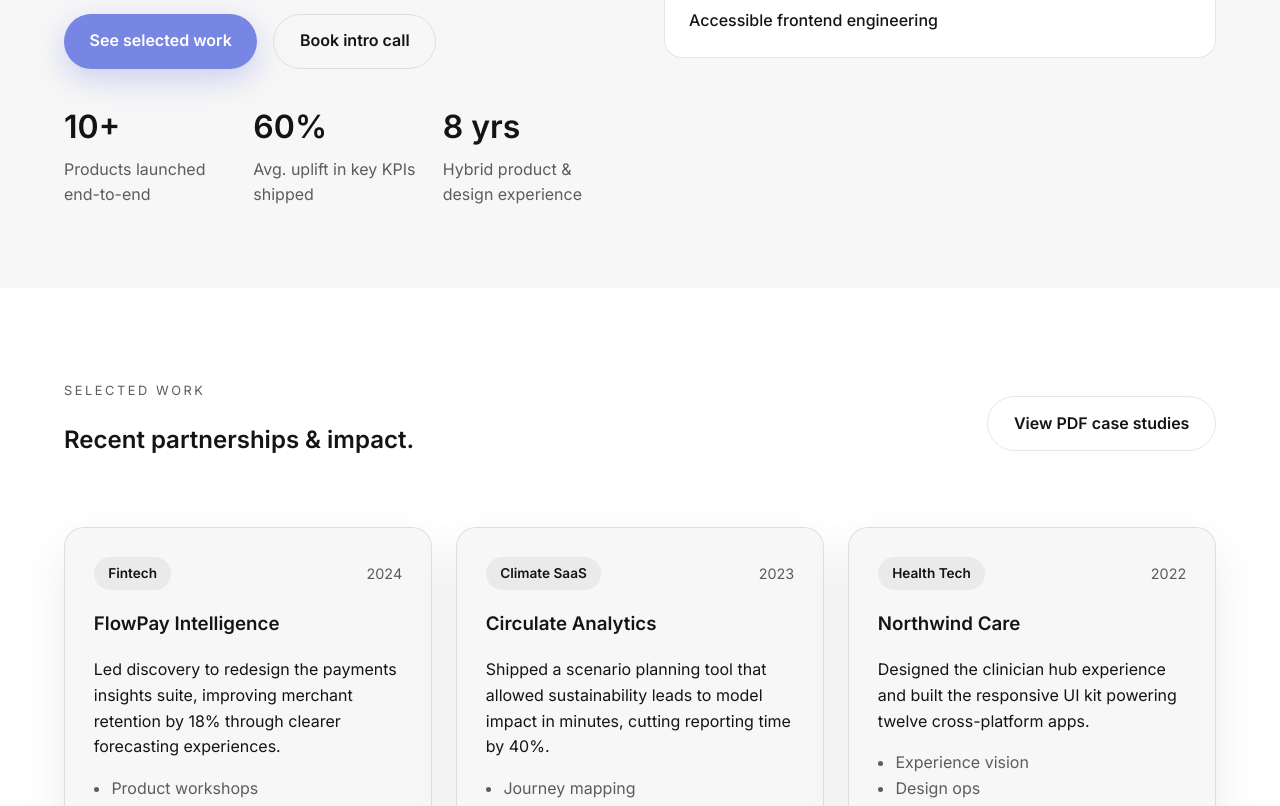
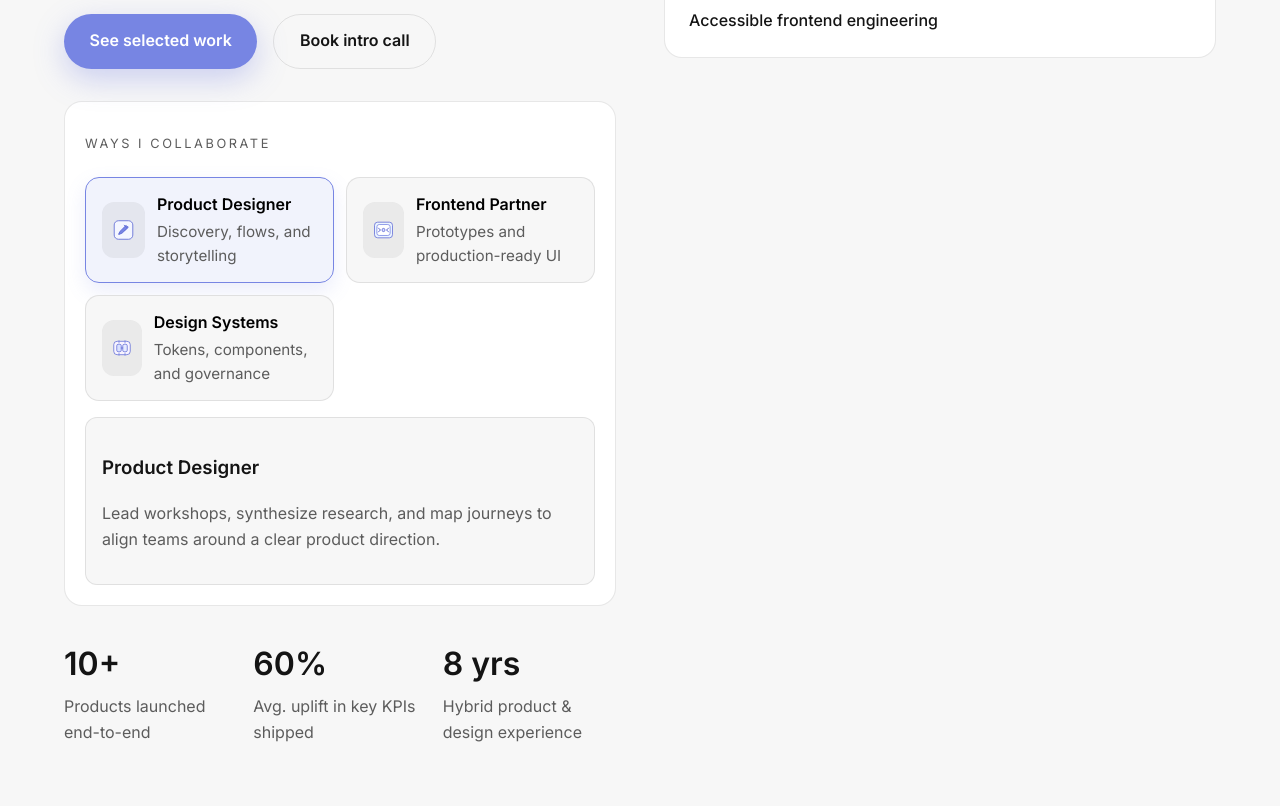
Before and after one commit to tompat1/cv, a website built with Vite: page index.html in a window 1280 px wide. Shown: the part 579-1385 px from the top of the page. Built offline with nearby package versions, Linux system fonts and the light colour scheme.

Commit message:
Add persona switcher icons in hero

```diff
--- a/index.html
+++ b/index.html
@@ -91,6 +91,11 @@
           <div class="hero__actions">
             <a class="btn btn--primary" href="#work">See selected work</a>
             <a class="btn btn--ghost" href="#contact">Book intro call</a>
+          </div>
+          <div class="persona-switcher" id="personaSwitcher">
+            <p class="eyebrow">Ways I collaborate</p>
+            <div class="persona-switcher__list" role="list"></div>
+            <div class="persona-switcher__summary" aria-live="polite"></div>
           </div>
           <dl class="hero__stats">
             <div>
--- a/src/main.js
+++ b/src/main.js
@@ -1,4 +1,34 @@
 import './styles.css';
+
+const personas = [
+  {
+    slug: 'product-designer',
+    title: 'Product Designer',
+    focus: 'Discovery, flows, and storytelling',
+    summary:
+      'Lead workshops, synthesize research, and map journeys to align teams around a clear product direction.',
+    icon: '/assets/personas/product-designer.svg',
+    iconAlt: 'Icon of a pencil and ruler forming a product design badge',
+  },
+  {
+    slug: 'frontend-partner',
+    title: 'Frontend Partner',
+    focus: 'Prototypes and production-ready UI',
+    summary:
+      'Pair with engineering to validate quickly, refine interaction details, and ship polished experiences.',
+    icon: '/assets/personas/frontend-partner.svg',
+    iconAlt: 'Icon of front-end brackets on a device frame',
+  },
+  {
+    slug: 'design-systems',
+    title: 'Design Systems',
+    focus: 'Tokens, components, and governance',
+    summary:
+      'Scale a cohesive language across squads with durable design tokens, coded components, and documentation.',
+    icon: '/assets/personas/design-systems.svg',
+    iconAlt: 'Icon of paired components inside a UI frame',
+  },
+];
 
 const THEME_KEY = 'tr-theme';
 const getRoot = () => document.documentElement;
@@ -84,6 +114,65 @@ export const initHeroObserver = () => {
   observer.observe(hero);
 };
 
+const renderPersonaSwitcher = () => {
+  const switcher = document.getElementById('personaSwitcher');
+  if (!switcher || personas.length === 0) return;
+
+  const list = switcher.querySelector('.persona-switcher__list');
+  const summary = switcher.querySelector('.persona-switcher__summary');
+  if (!list || !summary) return;
+
+  const setActivePersona = (slug) => {
+    const activePersona = personas.find((persona) => persona.slug === slug) || personas[0];
+    list.querySelectorAll('.persona-card').forEach((card) => {
+      const isActive = card.dataset.slug === activePersona.slug;
+      card.classList.toggle('persona-card--active', isActive);
+      card.setAttribute('aria-pressed', isActive ? 'true' : 'false');
+    });
+
+    summary.innerHTML = `
+      <h3>${activePersona.title}</h3>
+      <p class="muted">${activePersona.summary}</p>
+    `;
+  };
+
+  personas.forEach((persona) => {
+    const button = document.createElement('button');
+    button.className = 'persona-card';
+    button.type = 'button';
+    button.dataset.slug = persona.slug;
+    button.setAttribute('aria-pressed', 'false');
+
+    const iconWrapper = document.createElement('span');
+    iconWrapper.className = 'persona-card__icon';
+
+    const icon = new Image();
+    icon.src = persona.icon;
+    icon.alt = persona.iconAlt;
+    iconWrapper.appendChild(icon);
+
+    const textWrapper = document.createElement('span');
+    textWrapper.className = 'persona-card__body';
+
+    const title = document.createElement('span');
+    title.className = 'persona-card__title';
+    title.textContent = persona.title;
+
+    const focus = document.createElement('span');
+    focus.className = 'persona-card__focus';
+    focus.textContent = persona.focus;
+
+    textWrapper.append(title, focus);
+    button.append(iconWrapper, textWrapper);
+
+    button.addEventListener('click', () => setActivePersona(persona.slug));
+
+    list.appendChild(button);
+  });
+
+  setActivePersona(personas[0].slug);
+};
+
 export const initYear = () => {
   const currentYearEl = document.getElementById('currentYear');
   if (currentYearEl) {
@@ -97,6 +186,7 @@ export const initApp = () => {
   initNavToggle();
   initHeroObserver();
   initYear();
+  renderPersonaSwitcher();
   initThemeToggle();
 };
 
--- a/src/styles.css
+++ b/src/styles.css
@@ -339,6 +339,86 @@ textarea {
   font-weight: 500;
 }
 
+.persona-switcher {
+  display: flex;
+  flex-direction: column;
+  gap: 1rem;
+  padding: 1.25rem;
+  border: 1px solid var(--color-border);
+  border-radius: 18px;
+  background: var(--color-bg-alt);
+  margin-bottom: 2rem;
+}
+
+.persona-switcher__list {
+  display: grid;
+  gap: 0.75rem;
+  grid-template-columns: repeat(auto-fit, minmax(220px, 1fr));
+}
+
+.persona-card {
+  display: flex;
+  gap: 0.75rem;
+  align-items: center;
+  width: 100%;
+  border: 1px solid var(--color-border);
+  border-radius: 14px;
+  padding: 0.85rem 1rem;
+  background: var(--color-bg);
+  cursor: pointer;
+  text-align: left;
+  transition: border 150ms ease, transform 150ms ease, background 150ms ease;
+}
+
+.persona-card:hover {
+  transform: translateY(-1px);
+  border-color: var(--color-primary);
+}
+
+.persona-card--active {
+  background: rgba(119, 133, 227, 0.1);
+  border-color: var(--color-primary);
+  box-shadow: 0 8px 20px rgba(119, 133, 227, 0.15);
+}
+
+.persona-card__icon {
+  display: inline-flex;
+  padding: 0.5rem;
+  border-radius: 12px;
+  background: var(--color-pill);
+}
+
+.persona-card__icon img {
+  width: 40px;
+  height: 40px;
+}
+
+.persona-card__body {
+  display: flex;
+  flex-direction: column;
+  gap: 0.15rem;
+}
+
+.persona-card__title {
+  font-weight: 600;
+}
+
+.persona-card__focus {
+  color: var(--color-muted);
+  font-size: 0.95rem;
+}
+
+.persona-switcher__summary {
+  padding: 1rem;
+  border-radius: 12px;
+  background: rgba(20, 20, 20, 0.03);
+  border: 1px solid var(--color-border);
+}
+
+[data-theme='dark'] .persona-switcher__summary {
+  background: rgba(255, 255, 255, 0.04);
+}
+
 /* Cards */
 .card {
   background: var(--color-bg);
```
Also changed, not shown: assets/personas/design-systems.svg (added), assets/personas/frontend-partner.svg (added), assets/personas/product-designer.svg (added).
